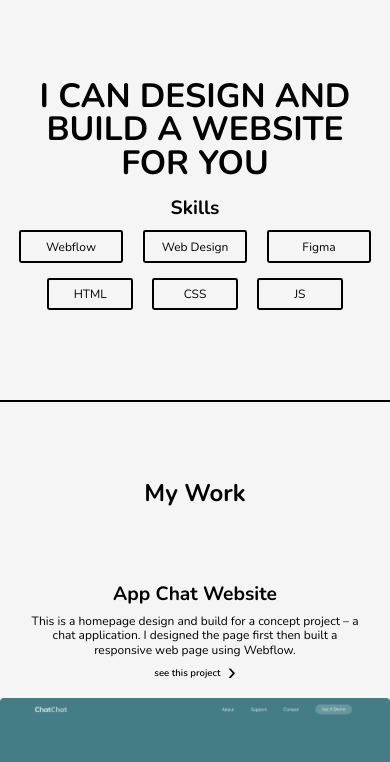
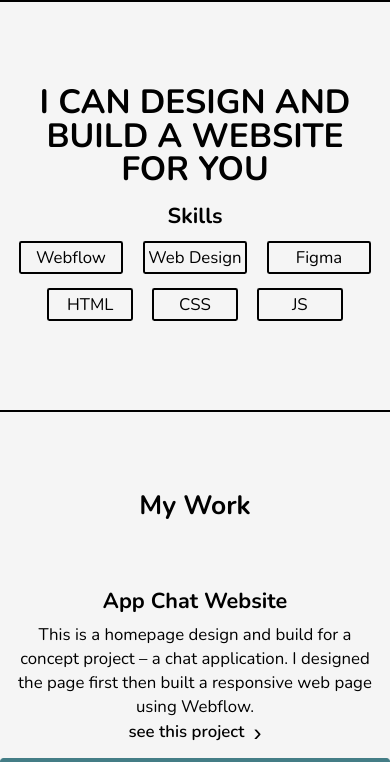
Before and after one commit to aea280701/my-portfolio, a plain HTML site: page index.html in a window 390 px wide. Shown: the part 56-818 px from the top of the page. Drawn offline with nearby package versions, Linux system fonts and the light colour scheme.

Commit message:
editing css to fit with mobile

```diff
--- a/style.css
+++ b/style.css
@@ -47,7 +47,7 @@ a{
 }
 
 .nav-links{
-    font-size: 2.5rem;
+    font-size: 3.5rem;
 }
 
 .links-container{
@@ -78,7 +78,7 @@ h1{
 }
 
 h3{
-    font-size: 4rem;
+    font-size: 4.5rem;
     font-weight: bold;
     text-align: center;
     margin: 0;
@@ -102,7 +102,7 @@ h3{
     height: 6rem;
     border: 2px solid black;
     border-radius: 0.5rem;
-    font-size: 2.5rem;
+    font-size: 3.5rem;
     display: flex;
     align-items: center;
     justify-content: center;
@@ -114,7 +114,7 @@ h3{
     height: 6rem;
     border: 2px solid black;
     border-radius: 0.5rem;
-    font-size: 2.5rem;
+    font-size: 3.5rem;
     display: flex;
     align-items: center;
     justify-content: center;
@@ -126,7 +126,7 @@ h3{
 }
 
 h2{
-    font-size: 5rem;
+    font-size: 5.5rem;
     font-weight: 700;
     text-align: center;
     margin: 0;
@@ -154,22 +154,22 @@ h2{
     flex-direction: column;
     justify-content: center;
     align-items: center;
-    padding: 5rem;
+    padding: 3rem;
 }
 
 .text p{
     width: 100%;
-    font-size: 2.5rem;
-    line-height: 3rem;
+    font-size: 3.5rem;
+    line-height: 5rem;
     text-align: center;
     margin: 1.5rem 0 0;
 }
 
 .text a{
-    font-size: 2rem;
+    font-size: 3.5rem;
     font-weight: 600;
     line-height: 0.5rem;
-    padding-top: 2rem;
+    padding: 2rem 0;
 }
 
 a span{
@@ -319,4 +319,7 @@ a:hover{
         padding: 2rem;
     }
 
+    .copyright{
+        padding-left: 2rem;
+    }
 }
```
